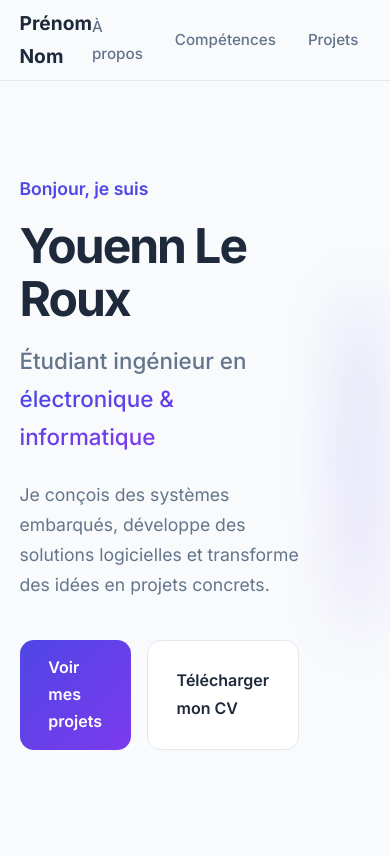
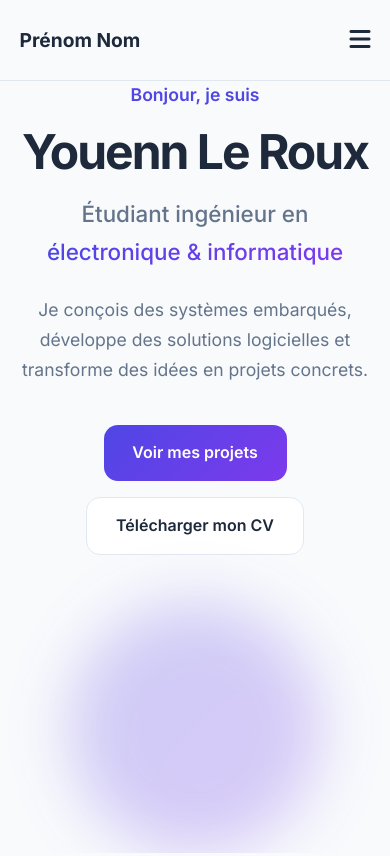
Before and after one commit to RS44you/Portfolio, a plain HTML site: page index.html in a window 390 px wide. Shown: the top 856 px of the page. Drawn offline with Linux system fonts and the light colour scheme.

Commit message:
Update Responsive-navigation

```diff
--- a/css/components.css
+++ b/css/components.css
@@ -91,3 +91,90 @@
     justify-content:center;
 
 }
+
+/* ========================= */
+/* Menu mobile */
+/* ========================= */
+
+
+.menu-toggle {
+
+    display:none;
+
+    background:none;
+
+    border:none;
+
+    font-size:1.5rem;
+
+    cursor:pointer;
+
+    color:var(--text);
+
+}
+
+
+
+
+
+@media(max-width:800px){
+
+
+    .nav-links {
+
+
+        position:absolute;
+
+        top:80px;
+
+        left:0;
+
+        width:100%;
+
+
+        background:white;
+
+
+        flex-direction:column;
+
+
+        padding:2rem;
+
+
+        gap:1.5rem;
+
+
+        border-bottom:1px solid var(--border);
+
+
+        transform:translateY(-150%);
+
+
+        transition:.3s ease;
+
+
+    }
+
+
+
+    .nav-links.active {
+
+
+        transform:translateY(0);
+
+
+    }
+
+
+
+    .menu-toggle {
+
+
+        display:block;
+
+
+    }
+
+
+
+}
--- a/css/home.css
+++ b/css/home.css
@@ -788,3 +788,45 @@
 
 
 }
+
+@media(max-width:900px){
+
+
+    .hero-container {
+
+
+        flex-direction:column;
+
+
+        text-align:center;
+
+
+    }
+
+
+
+    .hero-buttons {
+
+
+        justify-content:center;
+
+
+        flex-wrap:wrap;
+
+
+    }
+
+
+
+    .hero-decoration {
+
+
+        width:250px;
+
+        height:250px;
+
+
+    }
+
+
+}
--- a/css/style.css
+++ b/css/style.css
@@ -72,3 +72,25 @@ body {
     font-size:.9rem;
 
 }
+
+@media(max-width:600px){
+
+
+    section {
+
+        padding:4rem 0;
+
+    }
+
+
+
+    .container {
+
+
+        width:90%;
+
+
+    }
+
+
+}
--- a/index.html
+++ b/index.html
@@ -46,11 +46,13 @@
 
         <ul class="nav-links">
 
+
     <li>
         <a href="#about">
             À propos
         </a>
     </li>
+
 
     <li>
         <a href="#skills">
@@ -58,11 +60,13 @@
         </a>
     </li>
 
+
     <li>
         <a href="#projects">
             Projets
         </a>
     </li>
+
 
     <li>
         <a href="#contact">
@@ -70,7 +74,15 @@
         </a>
     </li>
 
+
 </ul>
+
+
+<button class="menu-toggle">
+
+    <i class="fa-solid fa-bars"></i>
+
+</button>
 
     </div>
 
--- a/js/main.js
+++ b/js/main.js
@@ -0,0 +1,12 @@
+const menuButton = document.querySelector(".menu-toggle");
+
+const navLinks = document.querySelector(".nav-links");
+
+
+menuButton.addEventListener("click",()=>{
+
+
+    navLinks.classList.toggle("active");
+
+
+});
```
Lines whose indentation alone changed are shown as unchanged.
